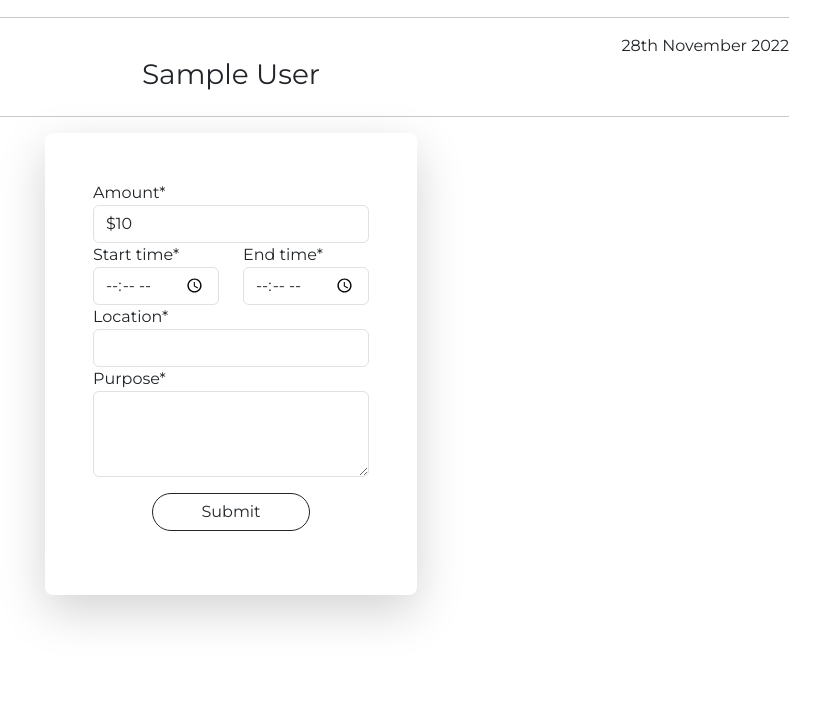
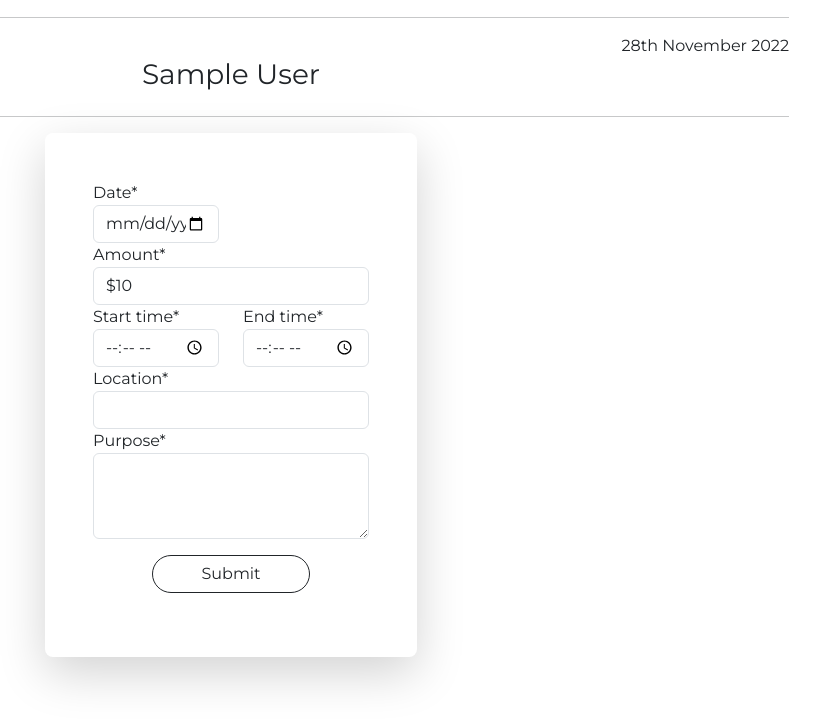
Before and after one commit to Naz758/Meal-Allowance, a Django app: page /create in a window 1280 px wide. Shown: the part 184-905 px from the top of the page, without its empty margins (409-1228 px from the left). Before the commit the page ends 808 px from the top, so only its background shows below. Run offline with Django 4.2, Linux system fonts and the light colour scheme; a user stored in the database is signed in; tables that the repository leaves empty hold one stand-in row (values such as "Sample post"); some libraries are stand-ins or nearby versions.

Commit message:
added date field to the model

```diff
--- a/app/meals/forms.py
+++ b/app/meals/forms.py
@@ -10,6 +10,7 @@ class ClaimCreateForm(ModelForm):
         fields = "__all__"
         exclude = ("staff",)
         widgets = {
+            "date": forms.TextInput(attrs={"type": "date"}),
             "start_time": forms.TextInput(attrs={"type": "time"}),
             "end_time": forms.TextInput(attrs={"type": "time"}),
             "purpose": forms.Textarea(attrs={"rows": 3}),
@@ -22,6 +23,7 @@ class ClaimUpdateForm(ModelForm):
         fields = "__all__"
         exclude = ("staff",)
         widgets = {
+            "date": forms.TextInput(attrs={"type": "date"}),
             "start_time": forms.TextInput(attrs={"type": "time"}),
             "end_time": forms.TextInput(attrs={"type": "time"}),
             "purpose": forms.Textarea(attrs={"rows": 3}),
--- a/app/meals/models.py
+++ b/app/meals/models.py
@@ -50,6 +50,7 @@ class ClaimAmount(models.Model):
 
 
 class Claim(models.Model):
+    date = models.DateField(null=True)
     staff = models.ForeignKey(Staff, on_delete=models.CASCADE)
     location = models.CharField(max_length=100)
     start_time = models.TimeField()
--- a/app/templates/meals/claim_form.html
+++ b/app/templates/meals/claim_form.html
@@ -25,6 +25,11 @@ Claim form
         </div>
         <hr>
         <div class="shadow-lg p-lg-5 col-lg-4 mx-auto rounded-3">
+            <div class="row">
+                <div class="col-lg-6">
+                    {{ form.date|as_crispy_field }}
+                </div>
+            </div>
             <div class="row">
                 <div class="col-lg-12">
                     {{ form.amount|as_crispy_field }}
```
Also changed, not shown: app/templates/meals/claim_detail.html (+7 -5 lines), app/meals/migrations/0006_claim_date.py (added).
